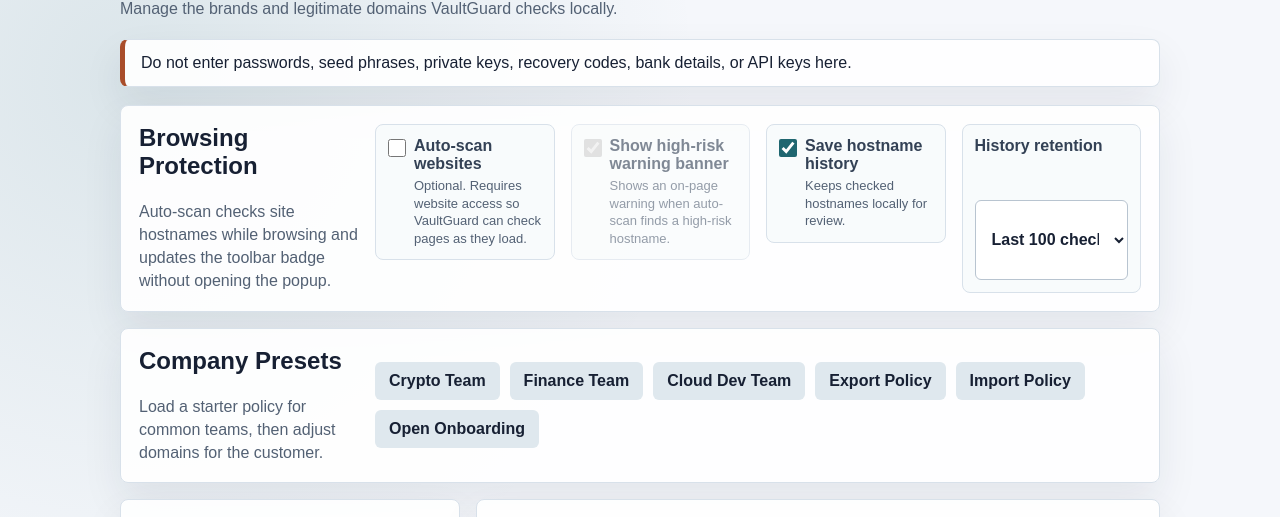
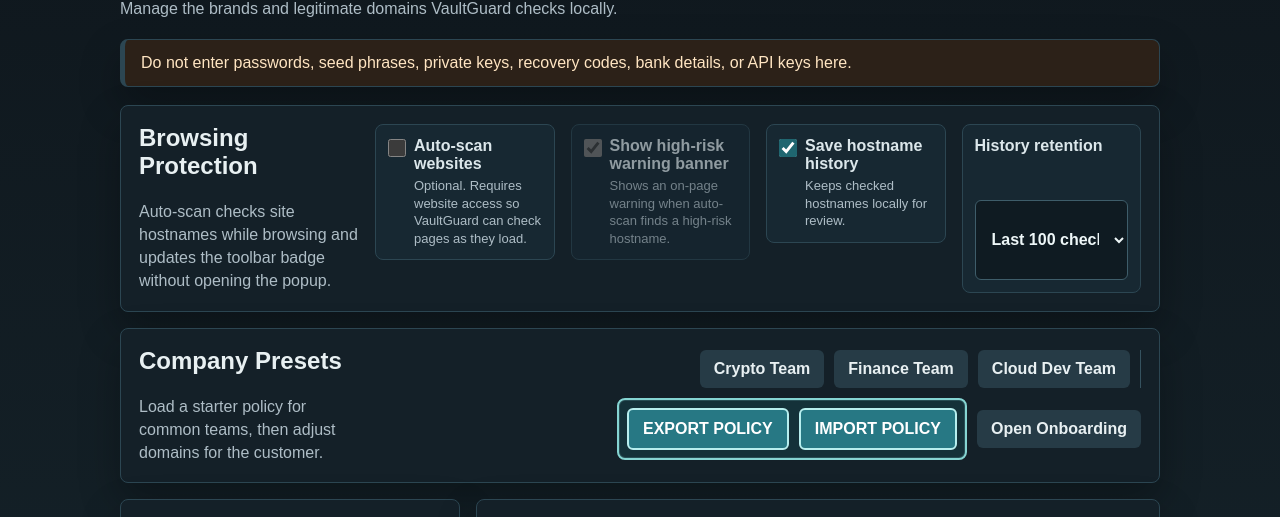
Before and after one commit to notkobi3/VaultGuard, a website with bundled scripts: page src/options/options.html in a window 1280 px wide. Shown: the part 110-627 px from the top of the page. Built offline with nearby package versions, Linux system fonts and the dark colour scheme; some packages are replaced by stand-ins of ours.

Commit message:
Add VaultGuard v1.2 UI clarity and dark mode

```diff
--- a/package.json
+++ b/package.json
@@ -1,6 +1,6 @@
 {
   "name": "vaultguard",
-  "version": "1.0.0",
+  "version": "1.2.0",
   "private": true,
   "type": "module",
   "scripts": {
--- a/src/content/warning.js
+++ b/src/content/warning.js
@@ -25,7 +25,7 @@
     title.textContent = "VaultGuard warning: high-risk domain";
     details.textContent = `${analysis.hostname} has a risk score of ${analysis.score}/100. ${analysis.reasons.join(" ")}`;
     optionsButton.type = "button";
-    optionsButton.textContent = "Options";
+    optionsButton.textContent = "Settings";
     dismissButton.type = "button";
     dismissButton.textContent = "Dismiss";
 
--- a/src/history/history.css
+++ b/src/history/history.css
@@ -1,8 +1,8 @@
 :root {
   color-scheme: light;
   font-family: Arial, Helvetica, sans-serif;
-  color: #172033;
-  background: #f5f7fb;
+  color: #102033;
+  background: #eef4f2;
 }
 
 * {
@@ -11,9 +11,7 @@
 
 body {
   margin: 0;
-  background:
-    radial-gradient(circle at 12% 8%, rgba(31, 102, 112, 0.12), transparent 28%),
-    #f5f7fb;
+  background: linear-gradient(180deg, #eef4f2 0%, #f8faf7 42%, #eef3f7 100%);
 }
 
 button,
@@ -155,3 +153,57 @@ button.quiet {
     align-items: stretch;
   }
 }
+
+@media (prefers-color-scheme: dark) {
+  :root {
+    color-scheme: dark;
+    color: #e8f0f2;
+    background: #0f171d;
+  }
+
+  body {
+    background: linear-gradient(180deg, #0f171d 0%, #15232a 48%, #101922 100%);
+  }
+
+  .eyebrow {
+    color: #79c9ca;
+  }
+
+  header p,
+  .history-row p,
+  .empty {
+    color: #aebdc6;
+  }
+
+  .toolbar,
+  .history-card {
+    border-color: #2c4652;
+    background: rgba(20, 33, 41, 0.96);
+    box-shadow: 0 18px 40px rgba(0, 0, 0, 0.28);
+  }
+
+  label {
+    color: #dce7eb;
+  }
+
+  select {
+    border-color: #3e5d6a;
+    color: #eef7f8;
+    background: #0f1b22;
+  }
+
+  button.quiet {
+    color: #e8f0f2;
+    background: #263b46;
+  }
+
+  .history-row {
+    border-color: #2c4652;
+    background: #172832;
+  }
+
+  .history-row strong {
+    color: #e8f0f2;
+    background: #263b46;
+  }
+}
--- a/src/onboarding/onboarding.css
+++ b/src/onboarding/onboarding.css
@@ -1,8 +1,8 @@
 :root {
   color-scheme: light;
   font-family: Arial, Helvetica, sans-serif;
-  color: #172033;
-  background: #f5f7fb;
+  color: #102033;
+  background: #eef4f2;
 }
 
 * {
@@ -11,9 +11,7 @@
 
 body {
   margin: 0;
-  background:
-    radial-gradient(circle at 14% 12%, rgba(31, 102, 112, 0.14), transparent 28%),
-    #f5f7fb;
+  background: linear-gradient(180deg, #eef4f2 0%, #f8faf7 45%, #eef3f7 100%);
 }
 
 button {
@@ -116,3 +114,35 @@ button.quiet {
     grid-template-columns: 1fr;
   }
 }
+
+@media (prefers-color-scheme: dark) {
+  :root {
+    color-scheme: dark;
+    color: #e8f0f2;
+    background: #0f171d;
+  }
+
+  body {
+    background: linear-gradient(180deg, #0f171d 0%, #15232a 48%, #101922 100%);
+  }
+
+  .eyebrow {
+    color: #79c9ca;
+  }
+
+  header p,
+  article p {
+    color: #aebdc6;
+  }
+
+  article {
+    border-color: #2c4652;
+    background: rgba(20, 33, 41, 0.96);
+    box-shadow: 0 18px 40px rgba(0, 0, 0, 0.28);
+  }
+
+  button.quiet {
+    color: #e8f0f2;
+    background: #263b46;
+  }
+}
--- a/src/options/options.css
+++ b/src/options/options.css
@@ -1,8 +1,8 @@
 :root {
   color-scheme: light;
   font-family: Arial, Helvetica, sans-serif;
-  color: #172033;
-  background: #f5f7fb;
+  color: #102033;
+  background: #eef4f2;
 }
 
 * {
@@ -11,9 +11,7 @@
 
 body {
   margin: 0;
-  background:
-    radial-gradient(circle at 10% 10%, rgba(31, 102, 112, 0.12), transparent 28%),
-    #f5f7fb;
+  background: linear-gradient(180deg, #eef4f2 0%, #f8faf7 42%, #eef3f7 100%);
 }
 
 button,
@@ -66,6 +64,8 @@ header p {
   margin: 18px 0;
   padding: 14px 16px;
   border-left: 5px solid #a94d2a;
+  color: #182436;
+  background: #fffaf4;
 }
 
 .protection-settings {
@@ -89,6 +89,8 @@ header p {
   gap: 16px;
   align-items: center;
   margin-bottom: 16px;
+  border-color: #c8d7dc;
+  background: #fdfefe;
 }
 
 .editor-grid {
@@ -170,11 +172,30 @@ button:focus-visible {
 }
 
 .section-header,
-.actions {
+.actions,
+.preset-actions,
+.policy-actions {
   display: flex;
   align-items: center;
   flex-wrap: wrap;
   gap: 10px;
+}
+
+.actions {
+  justify-content: flex-end;
+}
+
+.preset-actions {
+  padding-right: 10px;
+  border-right: 1px solid #cfdbe2;
+}
+
+.policy-actions {
+  border: 2px solid #275c67;
+  border-radius: 8px;
+  padding: 8px;
+  background: #edf7f8;
+  box-shadow: inset 0 0 0 1px rgba(255, 255, 255, 0.85);
 }
 
 .section-header {
@@ -207,6 +228,18 @@ button.quiet {
 
 button.quiet:hover {
   background: #cedce4;
+}
+
+button.policy-button {
+  border: 2px solid #163d46;
+  color: #ffffff;
+  background: #1f6670;
+  font-weight: 900;
+  text-transform: uppercase;
+}
+
+button.policy-button:hover {
+  background: #174f58;
 }
 
 .hidden-file {
@@ -264,4 +297,105 @@ button.quiet:hover {
   .brand-card {
     grid-template-columns: 1fr;
   }
+
+  .actions,
+  .preset-actions,
+  .policy-actions {
+    align-items: stretch;
+  }
+
+  .preset-actions {
+    border-right: 0;
+    border-bottom: 1px solid #cfdbe2;
+    padding: 0 0 10px;
+  }
 }
+
+@media (prefers-color-scheme: dark) {
+  :root {
+    color-scheme: dark;
+    color: #e8f0f2;
+    background: #0f171d;
+  }
+
+  body {
+    background: linear-gradient(180deg, #0f171d 0%, #15232a 48%, #101922 100%);
+  }
+
+  .eyebrow {
+    color: #79c9ca;
+  }
+
+  header p,
+  .protection-settings p,
+  .preset-panel p,
+  .toggle-row small,
+  .brand-card p,
+  .empty,
+  .status {
+    color: #aebdc6;
+  }
+
+  .notice,
+  .editor,
+  .preset-panel {
+    border-color: #2c4652;
+    background: rgba(20, 33, 41, 0.96);
+    box-shadow: 0 18px 40px rgba(0, 0, 0, 0.28);
+  }
+
+  .notice {
+    color: #ffe5c2;
+    background: #2c2118;
+  }
+
+  label {
+    color: #dce7eb;
+  }
+
+  .toggle-row,
+  .select-row,
+  .brand-card {
+    border-color: #2c4652;
+    background: #172832;
+  }
+
+  input,
+  select {
+    border-color: #3e5d6a;
+    color: #eef7f8;
+    background: #0f1b22;
+  }
+
+  input::placeholder {
+    color: #8396a1;
+  }
+
+  button.quiet {
+    color: #e8f0f2;
+    background: #263b46;
+  }
+
+  button.quiet:hover {
+    background: #314b58;
+  }
+
+  .preset-actions {
+    border-right-color: #35525f;
+  }
+
+  .policy-actions {
+    border-color: #85d4d2;
+    background: #143139;
+    box-shadow: inset 0 0 0 1px rgba(133, 212, 210, 0.18);
+  }
+
+  button.policy-button {
+    border-color: #b7eeee;
+    background: #277884;
+  }
+
+  button.policy-button:hover {
+    background: #1f6670;
+  }
+}
--- a/src/options/options.html
+++ b/src/options/options.html
@@ -60,11 +60,15 @@
           <p>Load a starter policy for common teams, then adjust domains for the customer.</p>
         </div>
         <div class="actions">
-          <button class="quiet preset" type="button" data-preset="crypto">Crypto Team</button>
-          <button class="quiet preset" type="button" data-preset="finance">Finance Team</button>
-          <button class="quiet preset" type="button" data-preset="cloud">Cloud Dev Team</button>
-          <button id="exportPolicy" class="quiet" type="button">Export Policy</button>
-          <button id="importPolicy" class="quiet" type="button">Import Policy</button>
+          <div class="preset-actions" aria-label="Company presets">
+            <button class="quiet preset" type="button" data-preset="crypto">Crypto Team</button>
+            <button class="quiet preset" type="button" data-preset="finance">Finance Team</button>
+            <button class="quiet preset" type="button" data-preset="cloud">Cloud Dev Team</button>
+          </div>
+          <div class="policy-actions" aria-label="Policy tools">
+            <button id="exportPolicy" class="policy-button" type="button">Export Policy</button>
+            <button id="importPolicy" class="policy-button" type="button">Import Policy</button>
+          </div>
           <button id="openOnboarding" class="quiet" type="button">Open Onboarding</button>
         </div>
       </section>
--- a/src/popup/popup.css
+++ b/src/popup/popup.css
@@ -1,8 +1,8 @@
 :root {
   color-scheme: light;
   font-family: Arial, Helvetica, sans-serif;
-  color: #172033;
-  background: #f5f7fb;
+  color: #102033;
+  background: #eef4f2;
 }
 
 * {
@@ -13,7 +13,7 @@ body {
   width: 340px;
   min-height: 340px;
   margin: 0;
-  background: #f5f7fb;
+  background: linear-gradient(180deg, #eef4f2 0%, #f8faf7 100%);
 }
 
 .popup-shell {
@@ -187,12 +187,61 @@ h1 {
   border: 0;
   border-radius: 4px;
   padding: 8px 10px;
-  color: #172033;
-  background: #e7edf5;
+  color: #ffffff;
+  background: #1f6670;
   font-weight: 700;
   cursor: pointer;
 }
 
 .settings-button:hover {
-  background: #d9e3ef;
+  background: #174f58;
 }
+
+@media (prefers-color-scheme: dark) {
+  :root {
+    color-scheme: dark;
+    color: #e8f0f2;
+    background: #0f171d;
+  }
+
+  body {
+    background: linear-gradient(180deg, #0f171d 0%, #15232a 100%);
+  }
+
+  .popup-header,
+  .history-panel,
+  .popup-footer {
+    border-color: #2c4652;
+  }
+
+  .status,
+  .label,
+  .status.muted {
+    color: #aebdc6;
+  }
+
+  .risk.safe {
+    color: #bff4dc;
+    background: #123829;
+  }
+
+  .risk.suspicious {
+    color: #ffe7a6;
+    background: #3b2e10;
+  }
+
+  .risk.high-risk {
+    color: #ffc8c3;
+    background: #421b20;
+  }
+
+  .history-list li {
+    border-color: #2c4652;
+    background: #172832;
+  }
+
+  .history-score {
+    color: #e8f0f2;
+    background: #263b46;
+  }
+}
```
Also changed, not shown: docs/timeline.md (added, +37 -0 lines), src/popup/popup.html (+1 -1 lines), CHANGELOG.md, README.md, manifest.json.
